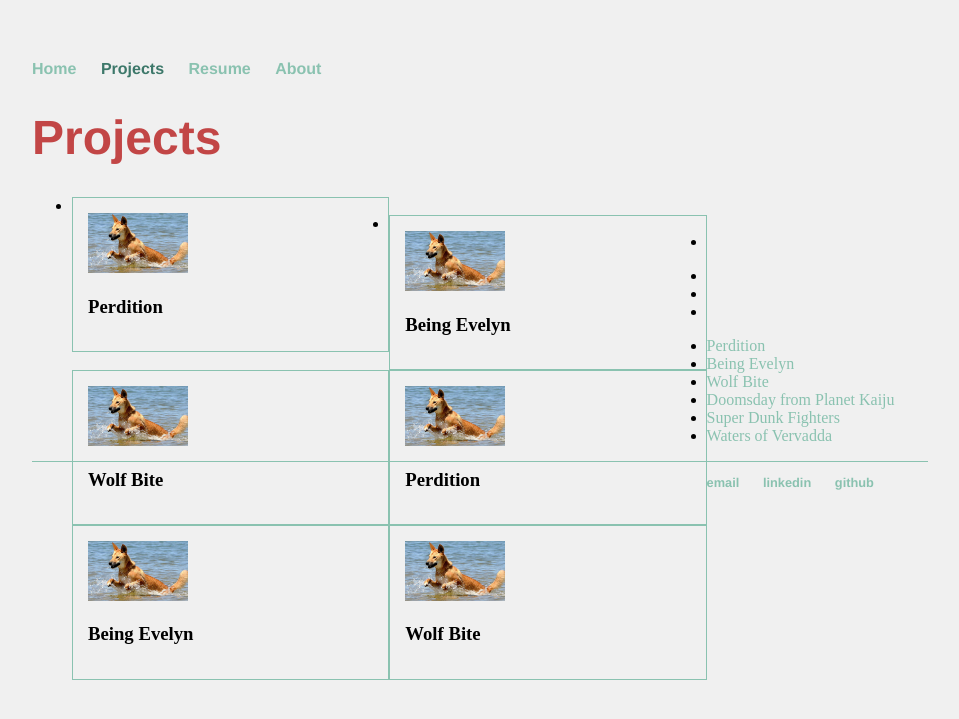
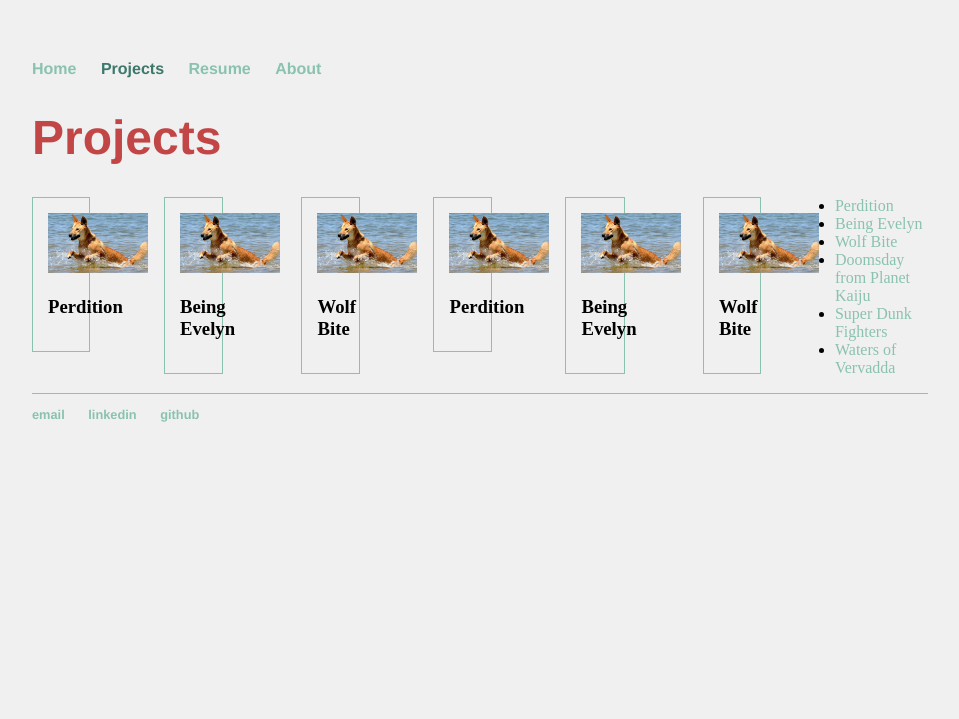
Before and after one commit to digigrant/digigrant.github.io, a Jekyll site: the page built from projects.html, in a window 1280 px wide. Shown: the top 719 px of the page, without its empty margins (160-1119 px from the left). Built offline with Jekyll 4.4.1, drawn with Linux system fonts in a browser that asks for light colours.

Commit message:
Update main.scss

```diff
--- a/_sass/main.scss
+++ b/_sass/main.scss
@@ -69,8 +69,22 @@
 
 .col
 {
-    width: 33.33%;
-    float: left;
+    width: 20%;
     padding: 15px;
     border: 1px solid $color5;
 }
+
+.row
+{
+    ul
+    {
+        list-style-type: none;
+        margin: 0;
+        padding: 0;
+
+        li
+        {
+            float: left;
+        }
+    }
+}
```
